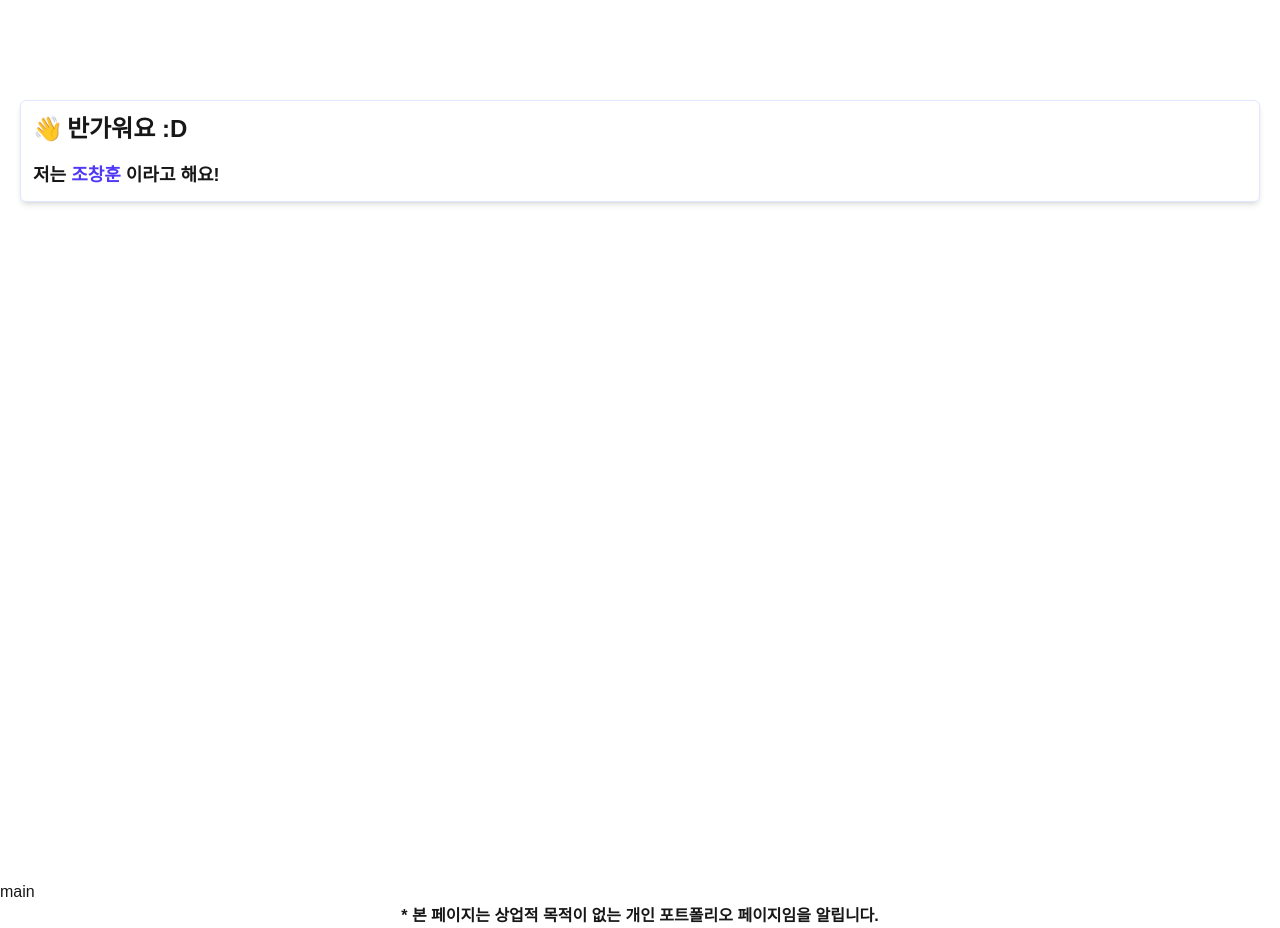
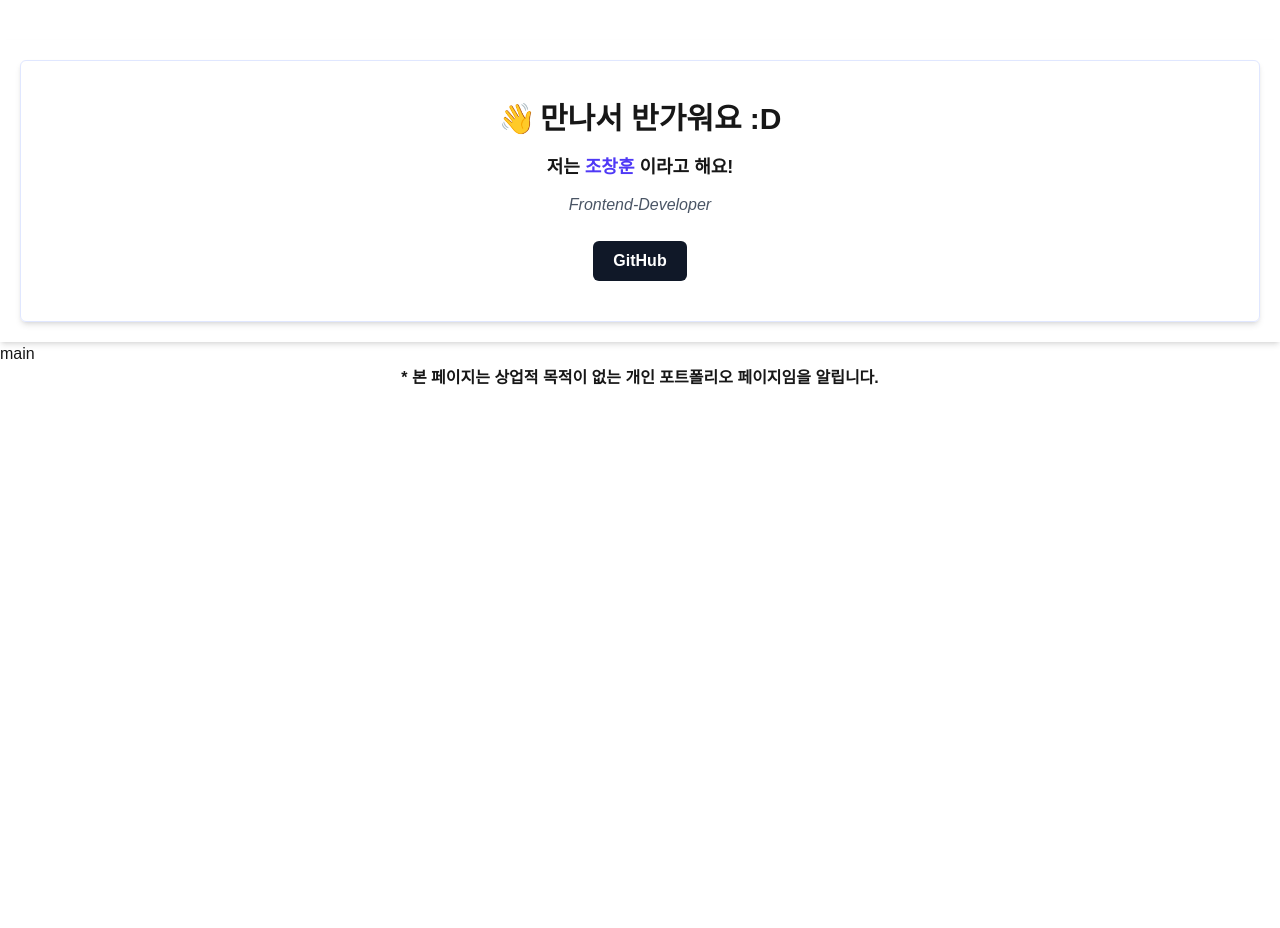
Before and after one commit to hooting76/New_portfolios, a Next.js app: page / in a window 1280 px wide. After the commit the page ends 800 px from the top, so only its background shows below. Built offline with nearby package versions, Linux system fonts and the light colour scheme.

Commit message:
section 영역 1차 완료

```diff
--- a/app/_components/Section.tsx
+++ b/app/_components/Section.tsx
@@ -1,17 +1,34 @@
 
 const Section = () => {
     return (
-        <section className={`w-full h-screen bg-white p-5 mt-20`}>
-            <div className={`p-3 box-border border border-indigo-100 rounded-md shadow-md`}>
-                <h1 className={`text-2xl font-bold border-indigo-300 mb-2 pb-2`}>
+        <section className={`w-full h-full p-5 bg-white mt-10 shadow-md`}>
+            <div className={`p-10 box-border border border-indigo-100 rounded-md shadow-md text-center`}>
+                <h1 className={`text-3xl font-bold border-indigo-300 mb-2 pb-2`}>
                     <span className={`mr-1`}>👋</span>
-                    반가워요 :D
+                    만나서 반가워요 :D
                 </h1>
                 <h2 className={`text-lg font-semibold`}>
                     저는 <span className={`font-bold text-indigo-600`}>조창훈</span> 이라고 해요!
                 </h2>
                 <h3>
-                    {/* 얼굴 사진과 간단한 자기소개 / 간단한 인적사항 / 짫은 경력 소개 등 */}
+                    <p className={`text-gray-600 pt-3 italic`}>Frontend-Developer</p>
+                    <div className={`mt-6 flex flex-wrap justify-center gap-3`}>
+                        <a
+                            href="https://github.com/hooting76"
+                            rel="noopener noreferrer"
+                            target="_blank"
+                            className={`rounded-md bg-gray-900 px-5 py-2 font-semibold text-white transition hover:bg-gray-700`}
+                        >
+                            GitHub
+                        </a>
+                        {/* <a
+                            href="mailto:ggongco1120@gmail.com"
+                            rel="noopener noreferrer"
+                            className={`rounded-md bg-indigo-600 px-5 py-2 font-semibold text-white transition hover:bg-indigo-500`}
+                        >
+                            이메일
+                        </a> */}
+                    </div>
                 </h3>
             </div>
         </section>
```
